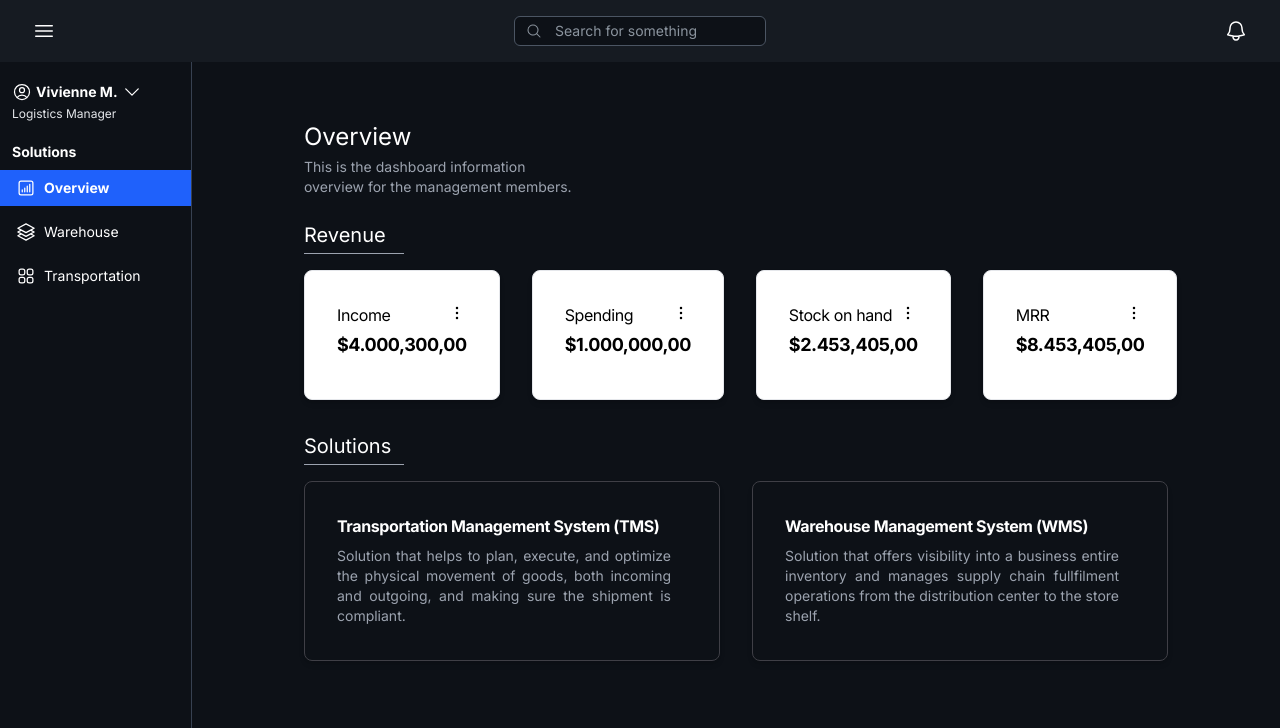
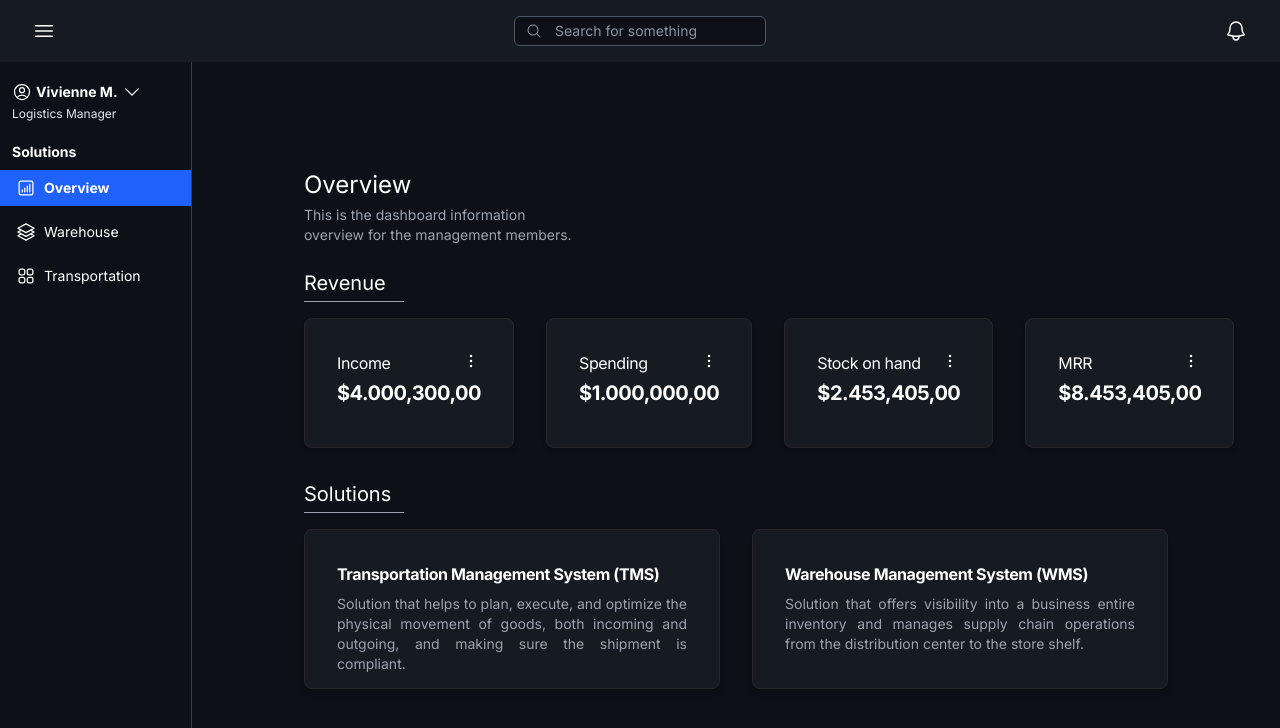
Before and after one commit to monnclaro/logistics-management, a Next.js app in the folder client/: page / in a window 1280 px wide. Shown: the top 728 px of the page. Built offline with nearby package versions, Linux system fonts and the light colour scheme.

Commit message:
Updating overview interface

```diff
--- a/client/pages/index.tsx
+++ b/client/pages/index.tsx
@@ -38,7 +38,7 @@ export default function Home() {
       <Nav />
 
       <main className="h-screen w-screen pt-[65px] pl-48 text-white">
-        <div className="max-w-screen max-h-screen py-8 px-28">
+        <div className="max-w-screen max-h-screen py-20 px-28">
           <div className="my-6 flex flex-col">
             <div className="flex items-center gap-2">
               <h1 className="mb-1 text-2xl">Overview</h1>
@@ -53,26 +53,26 @@ export default function Home() {
             <div className="flex flex-col">
               <h1 className="pb-1 text-xl">Revenue</h1>
               <div className="mb-4 h-[1px] w-[100px] bg-gray-400"></div>
-              <div className="flex gap-8 bg-[#0d1117]">
+              <div className="flex gap-8">
                 {Object.keys(stats).map((key) => {
                   const stat = stats[key as keyof typeof stats];
                   return (
                     <div
-                      className="block h-[130px] w-[350px] rounded-lg border bg-white px-8 py-8 shadow-md hover:shadow-md"
+                      className="block h-[130px] w-[350px] rounded-lg border border-zinc-800 bg-[#161b22] px-8 py-8 shadow-md hover:shadow-md"
                       key={stat.value}
                     >
                       <div key={stat.title}>
                         <h1
-                          className="text-md flex justify-between tracking-tight text-black"
+                          className="text-md flex justify-between tracking-tight text-white"
                           key={stat.title}
                         >
                           {stat.title}
-                          <EllipsisVerticalIcon className="h-5 w-5 cursor-pointer text-black" />
+                          <EllipsisVerticalIcon className="h-5 w-5 cursor-pointer text-white" />
                         </h1>
                       </div>
                       <div>
                         <h1
-                          className="pt-1 text-lg font-bold tracking-tight text-black"
+                          className="pt-1 text-xl font-bold tracking-tight text-white"
                           key={stat.value}
                         >
                           {stat.value}
@@ -89,14 +89,14 @@ export default function Home() {
               <div className="flex gap-8">
                 <Link
                   href="/tms/deliveries"
-                  className="block h-[180px] w-[420px] rounded-lg border border-zinc-700 bg-[#0d1117] py-8 px-8 shadow-md transition-all duration-200 hover:scale-105 hover:shadow-md"
+                  className="block h-[160px] w-[420px] rounded-lg border border-zinc-800 bg-[#161b22] py-8 px-8 shadow-md transition-all duration-200 hover:scale-105 hover:shadow-md"
                 >
                   <div className="flex justify-between">
                     <h5 className="text-md mb-2 font-bold tracking-tight text-white">
                       Transportation Management System (TMS)
                     </h5>
                   </div>
-                  <p className="pr-4 text-justify text-sm font-normal text-gray-400">
+                  <p className="text-justify text-sm font-normal text-gray-400">
                     Solution that helps to plan, execute, and optimize the
                     physical movement of goods, both incoming and outgoing, and
                     making sure the shipment is compliant.
@@ -104,17 +104,17 @@ export default function Home() {
                 </Link>
                 <Link
                   href="wms/inventory"
-                  className="block h-[180px] w-[420px] rounded-lg border border-zinc-700 bg-[#0d1117] py-8 px-8 shadow-md transition-all duration-200 hover:scale-105 hover:shadow-md"
+                  className="block h-[160px] w-[420px] rounded-lg border border-zinc-800 bg-[#161b22] py-8 px-8 shadow-md transition-all duration-200 hover:scale-105 hover:shadow-md"
                 >
                   <div className="flex justify-between">
                     <h5 className="text-md mb-2 font-bold tracking-tight text-white">
                       Warehouse Management System (WMS)
                     </h5>
                   </div>
-                  <p className="pr-4 text-justify text-sm font-normal text-gray-400">
+                  <p className="text-justify text-sm font-normal text-gray-400">
                     Solution that offers visibility into a business entire
-                    inventory and manages supply chain fullfilment operations
-                    from the distribution center to the store shelf.
+                    inventory and manages supply chain operations from the
+                    distribution center to the store shelf.
                   </p>
                 </Link>
               </div>
```
Also changed, not shown: client/public/Overview.PNG.
